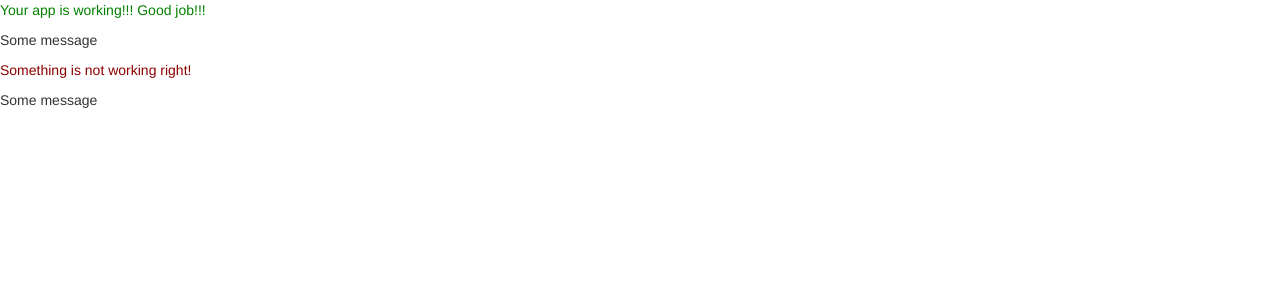
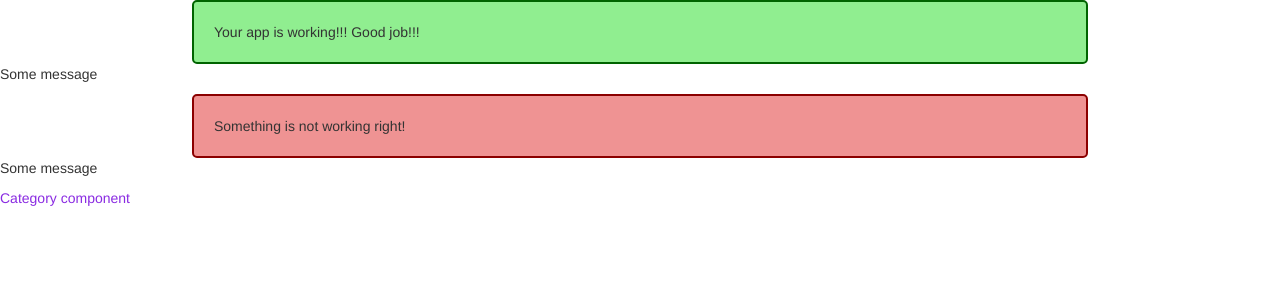
Before and after one commit to shinoby85/angular-udemy, an Angular app: page / in a window 1280 px wide. Shown: the top 300 px of the page. Built offline with nearby package versions, Linux system fonts and the light colour scheme.

Commit message:
Add new custom components

```diff
--- a/src/app/app.component.html
+++ b/src/app/app.component.html
@@ -1,2 +1,3 @@
 <app-success-alert></app-success-alert>
 <app-warning-alert></app-warning-alert>
+<app-category></app-category>
--- a/src/app/app.module.ts
+++ b/src/app/app.module.ts
@@ -5,13 +5,15 @@ import { AppComponent } from './app.component';
 import { WarningAlertComponent } from './warning-alert/warning-alert.component';
 import { SuccessAlertComponent } from './success-alert/success-alert.component';
 import { MessagesComponent } from './messages/messages.component';
+import {CategoryComponent} from "./category/category.component";
 
 @NgModule({
   declarations: [
     AppComponent,
     WarningAlertComponent,
     SuccessAlertComponent,
-    MessagesComponent
+    MessagesComponent,
+    CategoryComponent
   ],
   imports: [
     BrowserModule
--- /dev/null
+++ b/src/app/category/category.component.ts
@@ -0,0 +1,16 @@
+import {Component} from "@angular/core"
+
+@Component({
+  selector: "app-category",
+  template: "<p>Category component</p>",
+  styles: [
+    `
+      p {
+        color: blueviolet;
+      }
+    `
+  ]
+})
+export class CategoryComponent {
+
+}
--- a/src/app/success-alert/success-alert.component.css
+++ b/src/app/success-alert/success-alert.component.css
@@ -1,3 +1,8 @@
 p{
-  color: green;
+  width: 70%;
+  margin: 0 auto;
+  padding: 20px;
+  background-color: lightgreen;
+  border: 2px solid darkgreen;
+  -webkit-border-radius: 5px;-moz-border-radius: 5px;border-radius: 5px;
 }
--- a/src/app/warning-alert/warning-alert.component.ts
+++ b/src/app/warning-alert/warning-alert.component.ts
@@ -6,8 +6,13 @@ import { Component, OnInit } from '@angular/core';
     <app-messages></app-messages>
   `,
   styles: [`
-    p{
-      color: darkred;
+    p {
+      width: 70%;
+      margin: 0 auto;
+      padding: 20px;
+      background-color: #ef9393;
+      border: 2px solid darkred;
+      -webkit-border-radius: 5px;-moz-border-radius: 5px;border-radius: 5px;
     }
   `]
 })
```
